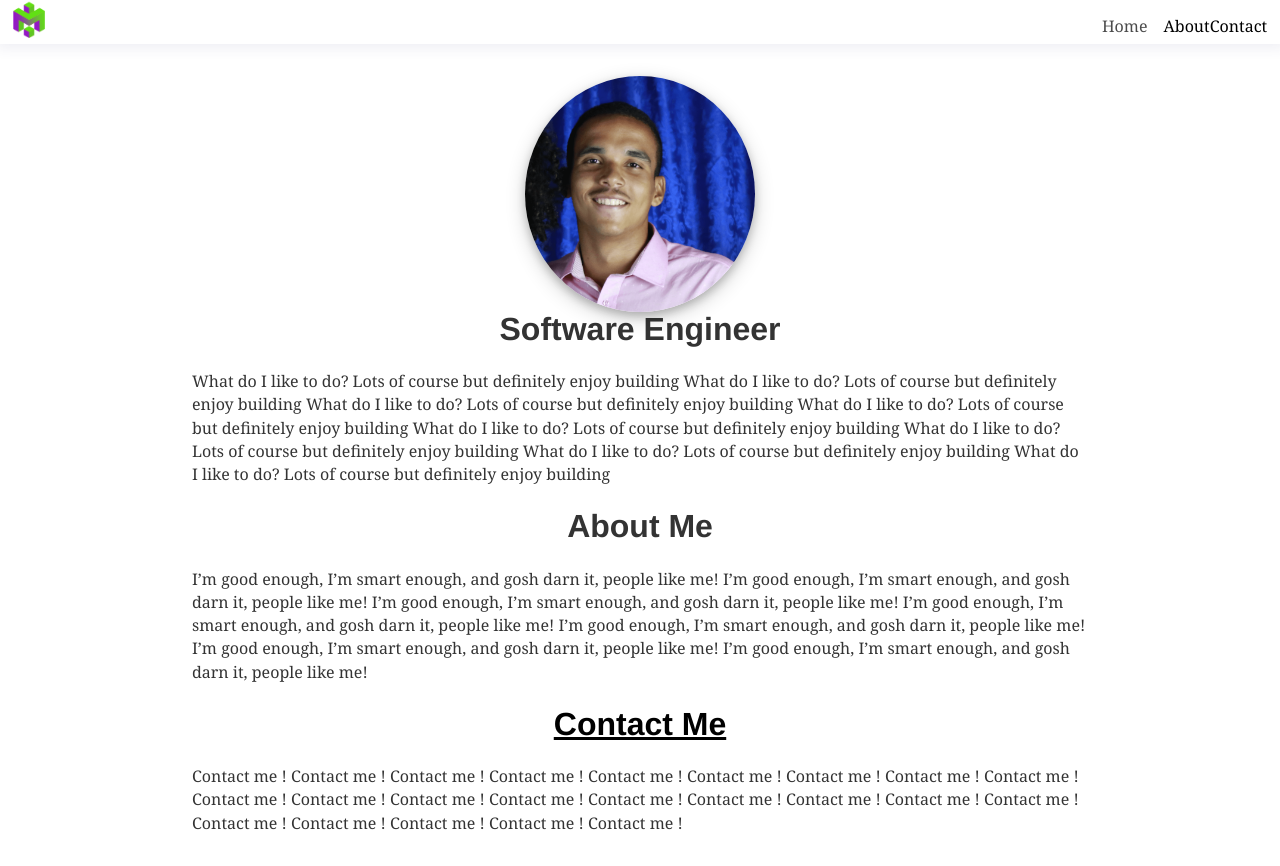
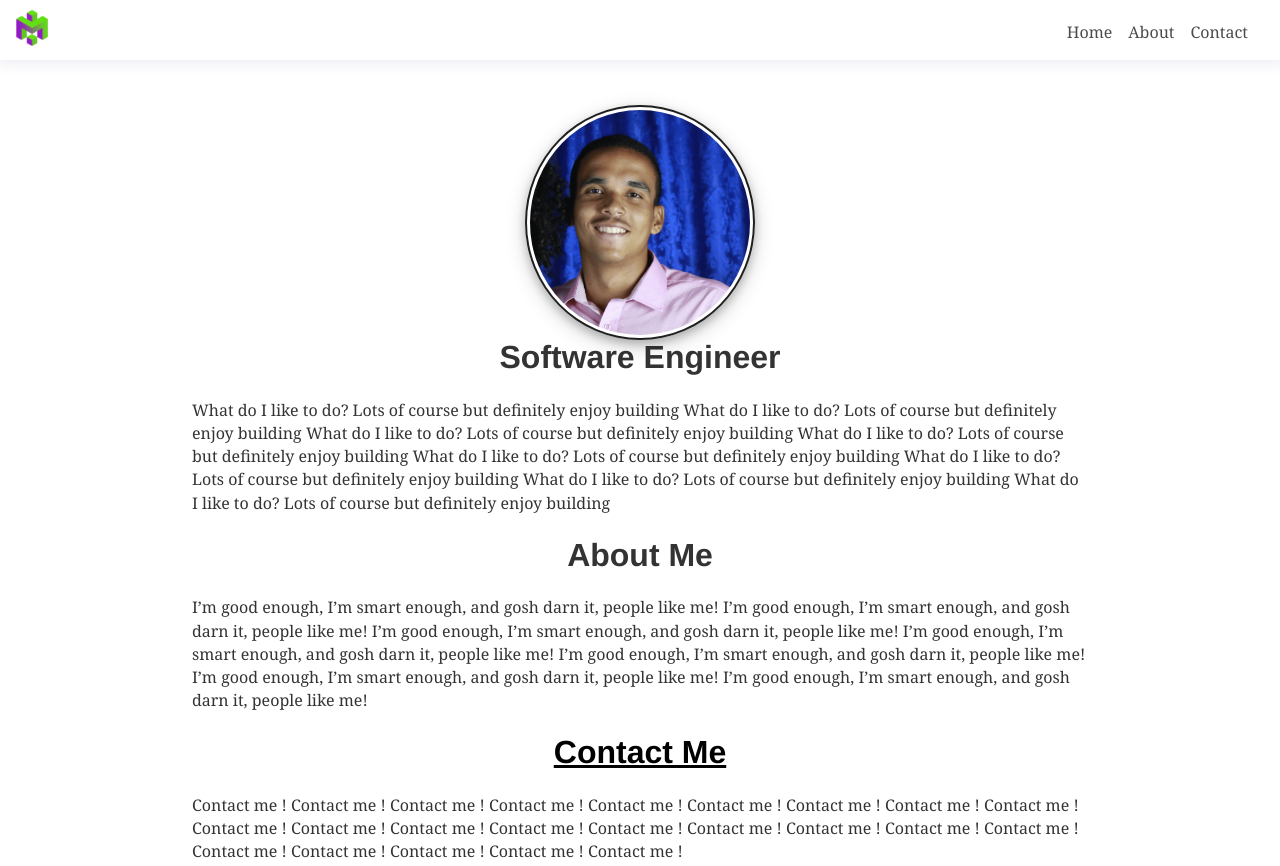
Before and after one commit to phbomfim/portfolio, a Gatsby site: page / in a window 1280 px wide. Shown: the top 866 px of the page. Built offline with nearby package versions, Linux system fonts and the light colour scheme; Gatsby itself is replaced by a stand-in of ours.

Commit message:
Update style to v.01

```diff
--- a/src/styles/global.css
+++ b/src/styles/global.css
@@ -23,36 +23,40 @@ h1{
 }
 
 header{
+  width:100%;
+  top: 0;
   margin-bottom: 0.5em;
+  padding:0.5em 1em;
+  vertical-align: middle;
+
   background-color: rgba(255, 255, 255);
-  padding-bottom: 0;
-  padding-top: 0;
-  padding-left: 1%;
-  padding-right: 1%;
   box-shadow: 1px 1px 12px 4px #3e408414;
+
+  /* position: fixed; */
 }
 
-.head-link{
+.head-link, .head-link1, .head-link2{
   display: inline-block;
   margin-right: 1em;
 }
 
-a.head-link {
+a.head-link , a.head-link1, a.head-link2{
   opacity: 0.7;
   transition: 0.3s;
   text-decoration: none;
   cursor: pointer;
 }
 
-a.head-link:hover{
+a.head-link:hover, a.head-link1:hover, a.head-link2:hover{
   opacity: 1.2;
 }
 
 ul{
   float: right;
-  height: 3.3em;
   display: flex;
   align-items: center;
+  padding-top: 13px;
+  margin-bottom: 0px;
 }
 
 footer{
@@ -84,8 +88,11 @@ footer{
   margin-right: auto;
   margin-top: 2em;
   max-width: 18%;
+  padding: 3px;
 
   border-radius: 50%;
+  border: solid #000000e0 2.5px;
+
   box-shadow: 0 4px 8px 0 rgba(0, 0, 0, 0.2), 0 6px 20px 0 rgba(0, 0, 0, 0.19);
   transition-duration: 0.4s
 }
@@ -93,3 +100,19 @@ footer{
 .avatar:hover{
   box-shadow: 0 12px 16px 0 rgba(0,0,0,0.24),0 17px 50px 0 rgba(0,0,0,0.19);
 }
+
+.barra, .barra1, .barra2{
+  height: 2px;
+  width: 100%;
+  background-color: rgb(79, 19, 114);
+  text-align: right;
+  display:none;
+}
+
+.head-link:hover .barra, .head-link1:hover .barra1, .head-link2:hover .barra2{
+    display: block;
+}
+
+.info-content{
+  padding-top: 0.3em;
+}
```
